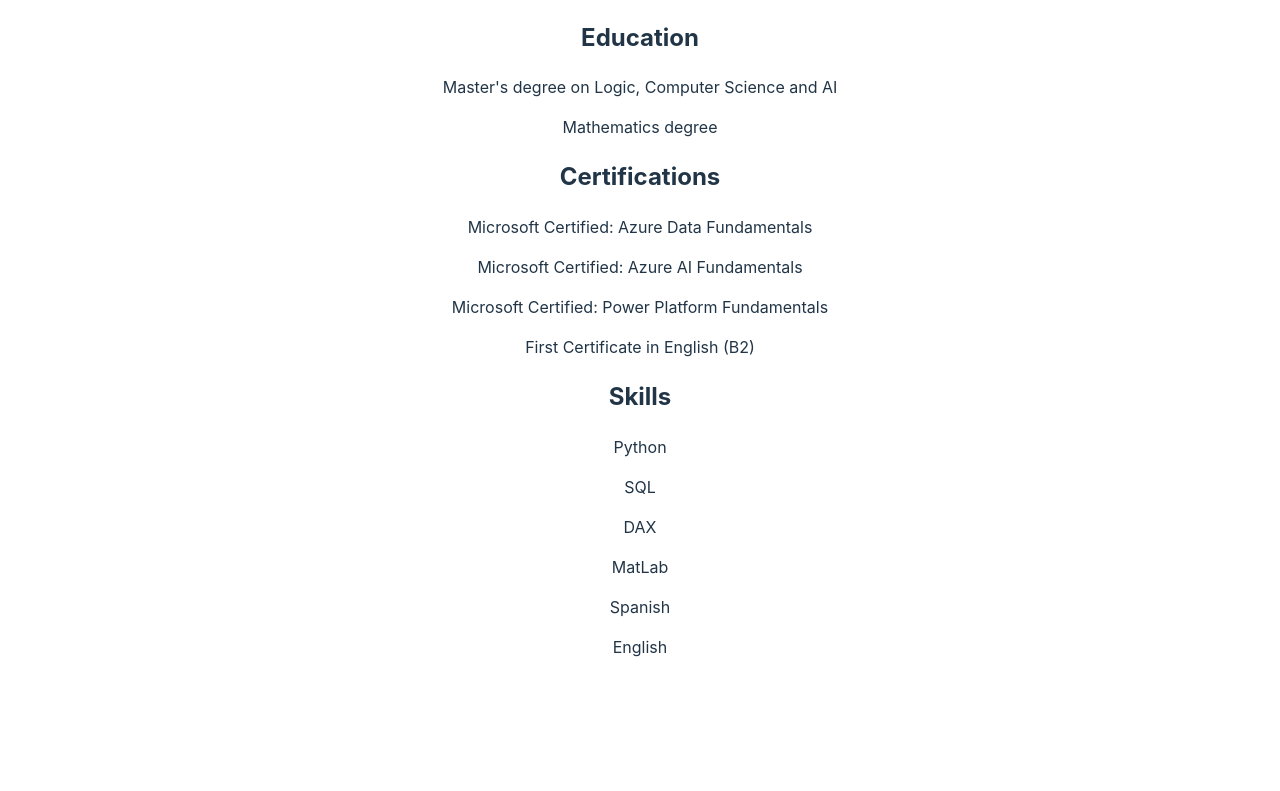
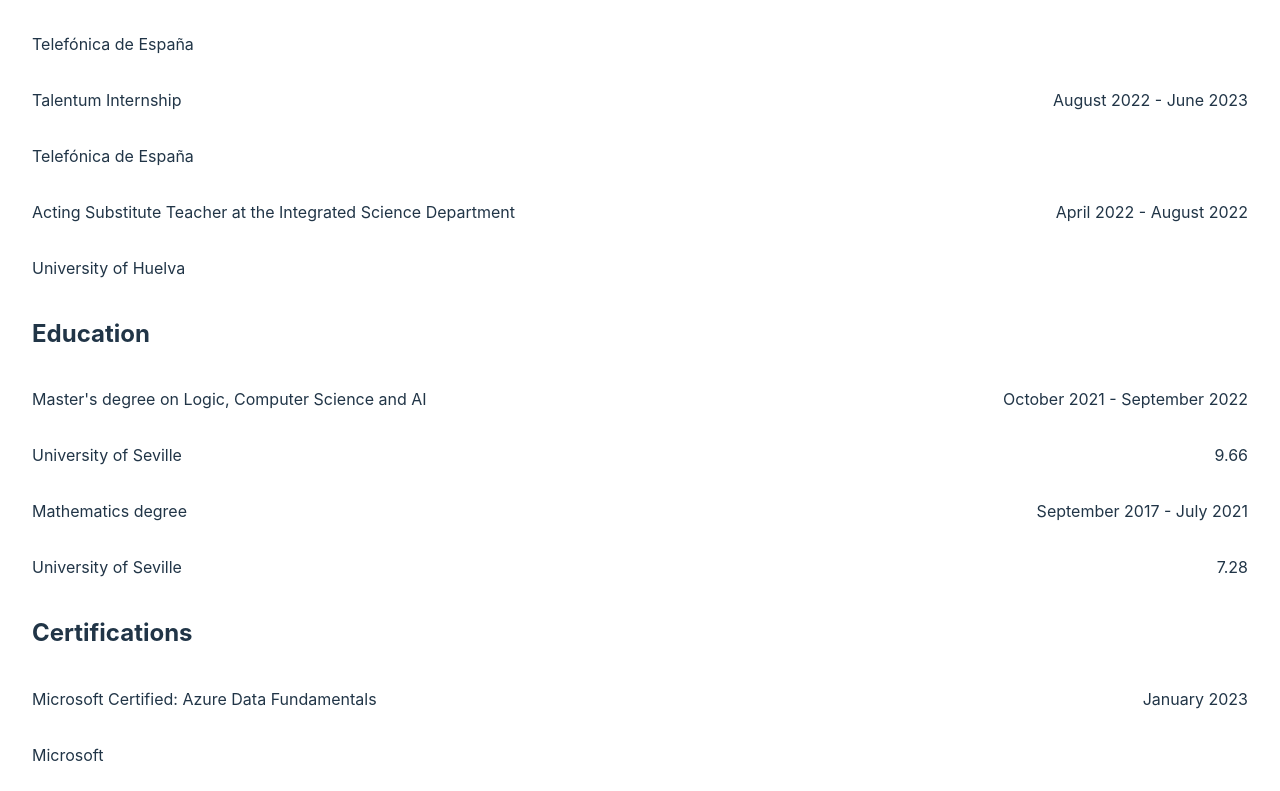
Before and after one commit to isimatosbe/my-personal-website, a React (Vite) app: page / in a window 1280 px wide. Shown: the part 489-1280 px from the top of the page. Before the commit the page ends 1196 px from the top, so only its background shows below. Built offline with nearby package versions, Linux system fonts and the light colour scheme.

Commit message:
Refactoring & Finishing with v0.1 info

```diff
--- a/src/App.css
+++ b/src/App.css
@@ -2,5 +2,4 @@
   max-width: 1280px;
   margin: 0 auto;
   padding: 2rem;
-  text-align: center;
 }
--- a/src/components/section.jsx
+++ b/src/components/section.jsx
@@ -1,11 +1,47 @@
 export default function Section({ title, texts }) {
 
     const sortedTexts = texts.sort((a, b) => new Date(a.startingDate) <= new Date(b.startingDate) ? 1 : -1)
+    const dates =
+        title === "About Me" || title === "Skills" ? [] :
+        sortedTexts
+            .map( text =>
+                    new Intl.DateTimeFormat('en-US', {
+                                'year': 'numeric',
+                                'month': 'long'
+                            }).format(new Date(text.startingDate)) +
+
+                    (
+                        typeof text.endingDate === 'undefined' ? '' :
+                        ' - ' +
+                        (
+                            text.endingDate === null ? 'Present' :
+                            new Intl.DateTimeFormat('en-US', {
+                                    'year': 'numeric',
+                                    'month': 'long'
+                                }).format(new Date(text.endingDate))
+                            )
+                    )
+                )
 
     return (
         <>
         <h2 key={title}>{title}</h2>
-        {sortedTexts.map( text => <p key={text.description}>{text.description}</p>)}
+        {sortedTexts.map( (text, index) =>
+            <>
+                <div key={text.description}
+                    style={{'display': 'flex', 'justifyContent': 'space-between'}} >
+                    <p>{text.description}</p>
+                    <p>{dates[index]}</p>
+                </div>
+
+                <div key={text.organization}
+                 style={{'display': 'flex', 'justifyContent': 'space-between'}} >
+                    <p>{text.organization}</p>
+                    <p>{text.averageGrade}</p>
+                </div>
+            </>
+            )
+        }
         </>
     )
 }
--- a/src/data/certifications.json
+++ b/src/data/certifications.json
@@ -1,21 +1,21 @@
 [
     {
-        "company": "Microsoft",
+        "organization": "Microsoft",
         "description": "Microsoft Certified: Azure Data Fundamentals",
         "startingDate": "2023-01-01"
     },
     {
-        "company": "Microsoft",
+        "organization": "Microsoft",
         "description": "Microsoft Certified: Azure AI Fundamentals",
         "startingDate": "2021-07-01"
     },
     {
-        "company": "Microsoft",
+        "organization": "Microsoft",
         "description": "Microsoft Certified: Power Platform Fundamentals",
         "startingDate": "2021-02-01"
     },
     {
-        "company": "Cambridge Assessment English",
+        "organization": "Cambridge Assessment English",
         "description": "First Certificate in English (B2)",
         "startingDate": "2016-06-01"
     }
--- a/src/data/education.json
+++ b/src/data/education.json
@@ -1,13 +1,13 @@
 [
     {
-        "school": "University of Seville",
+        "organization": "University of Seville",
         "description": "Master's degree on Logic, Computer Science and AI",
         "startingDate": "2021-10-01",
         "endingDate": "2022-09-01",
         "averageGrade": 9.66
     },
     {
-        "school": "University of Seville",
+        "organization": "University of Seville",
         "description": "Mathematics degree",
         "startingDate": "2017-09-01",
         "endingDate": "2021-07-01",
--- a/src/data/experience.json
+++ b/src/data/experience.json
@@ -1,18 +1,18 @@
 [
     {
-        "company": "Telefónica de España",
+        "organization": "Telefónica de España",
         "startingDate": "2023-07-01",
         "endingDate": null,
         "description": "Planification and Digitalization at the Basic Infrastructures Department"
     },
     {
-        "company": "Telefónica de España",
+        "organization": "Telefónica de España",
         "startingDate": "2022-08-01",
         "endingDate": "2023-06-01",
         "description": "Talentum Internship"
     },
     {
-        "company": "University of Huelva",
+        "organization": "University of Huelva",
         "startingDate": "2022-04-01",
         "endingDate": "2022-08-01",
         "description": "Acting Substitute Teacher at the Integrated Science Department"
```
